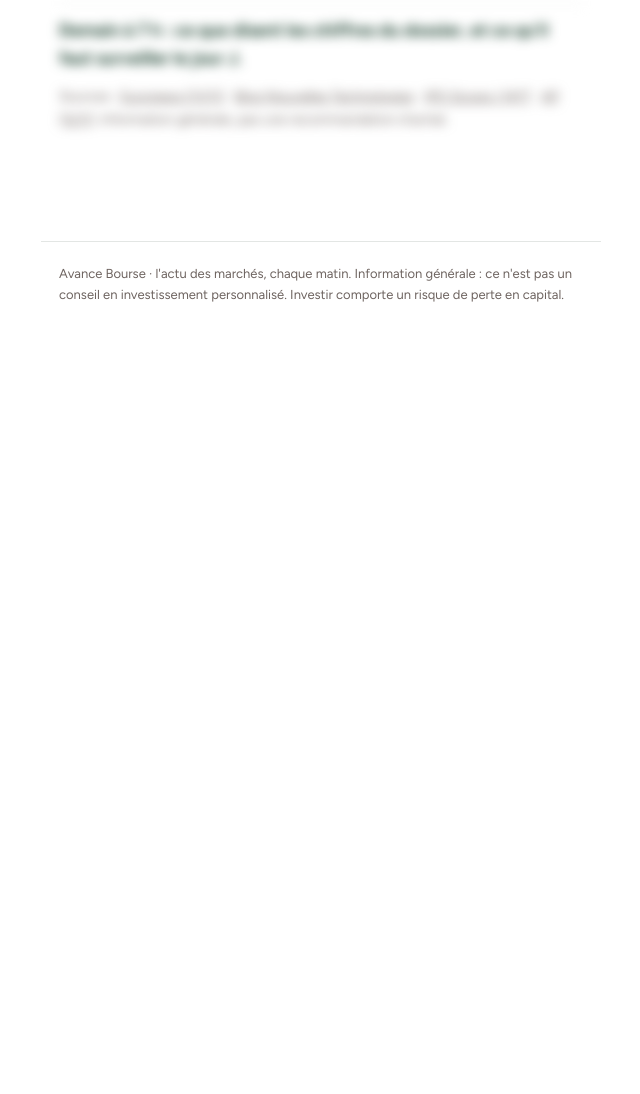
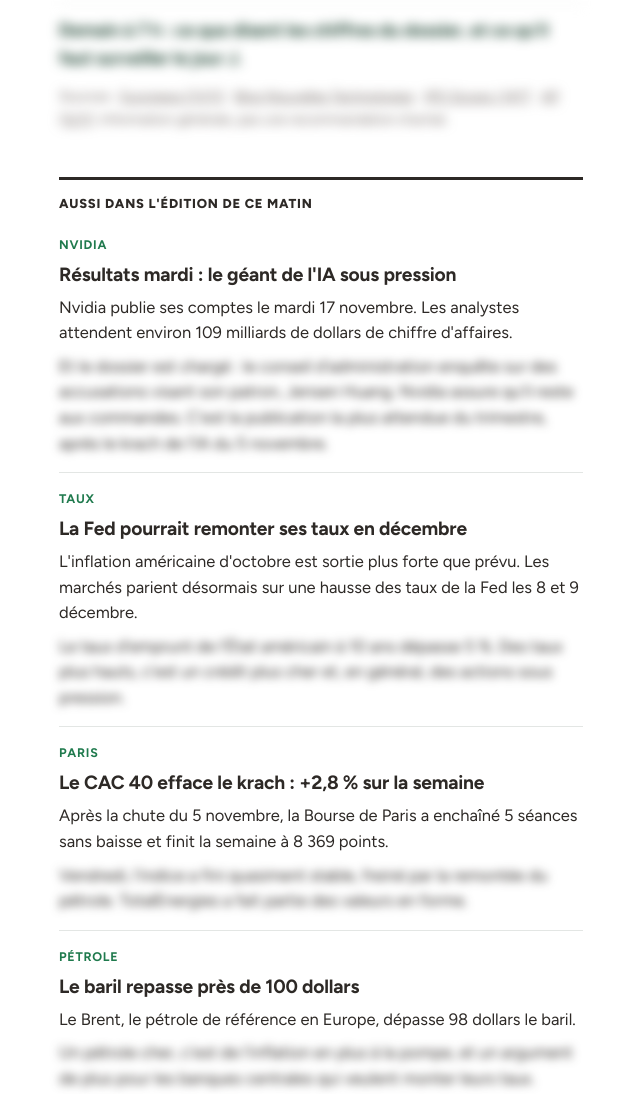
Before and after one commit to alexh2323/avance-bourse, a plain HTML site: page index.html in a window 1280 px wide. Shown: the part 1090-2184 px from the top of the page, without its empty margins (319-959 px from the left). Before the commit the page ends 1425 px from the top, so only its background shows below. Drawn offline with Linux system fonts and the light colour scheme.

Commit message:
5 actus floutées sous l'email
Co-Authored-By: Claude Opus 5.5 <noreply@anthropic.com>

```diff
--- a/index.html
+++ b/index.html
@@ -56,6 +56,16 @@ input[type=email]{width:100%;min-height:56px;border:1.5px solid #cfc4bb;border-r
 .part .p1{font-size:12px;letter-spacing:.06em;font-weight:700;color:var(--mute)}
 .part a.btn{min-height:50px;font-size:16px}
 footer{padding-block:22px 30px;font-size:13px;color:var(--mute);border-top:1px solid var(--line);margin-top:24px}
+.more{display:grid;gap:0;margin-top:26px;border-top:3px solid var(--fg)}
+.more .ht{font-size:13px;font-weight:800;letter-spacing:.06em;padding-block:14px 4px}
+.it{padding-block:16px;border-bottom:1px solid var(--line);display:grid;gap:8px}
+.it .rb{font-size:12.5px;font-weight:700;letter-spacing:.06em;color:var(--red)}
+.it h3{font-size:1.2rem;line-height:1.25;letter-spacing:-.01em}
+.it p{font-size:16.5px;line-height:1.55}
+.it .bl{filter:blur(5px);user-select:none;transition:filter .3s}
+.it .src{font-size:13px;color:var(--mute)}.it .src a{color:inherit}
+.more.open .bl{filter:none;user-select:auto}
+.it .src{display:none}.more.open .it .src{display:block}
 </style>
 </head>
 <body>
@@ -101,9 +111,17 @@ footer{padding-block:22px 30px;font-size:13px;color:var(--mute);border-top:1px s
         </form>
         <p class="meta">Gratuit. 1 email chaque matin. Désinscription en 1 clic.</p>
       </div>
-      <div id="sp"></div>
+      <div id="sp" style="height:20px"></div>
     </div>
   </article>
+<section class="more" id="more" aria-label="Aussi ce matin">
+  <p class="ht">AUSSI DANS L'ÉDITION DE CE MATIN</p>
+  <div class="it"><span class="rb">NVIDIA</span><h3>Résultats mardi : le géant de l'IA sous pression</h3><p>Nvidia publie ses comptes le mardi 17 novembre. Les analystes attendent environ 109 milliards de dollars de chiffre d'affaires.</p><p class="bl" aria-hidden="true">Et le dossier est chargé : le conseil d'administration enquête sur des accusations visant son patron, Jensen Huang. Nvidia assure qu'il reste aux commandes. C'est la publication la plus attendue du trimestre, après le krach de l'IA du 5 novembre.</p><p class="src">Sources : <a href="https://www.cmcmarkets.com/en-ie/news-and-analysis/the-week-ahead-fed-minutes-japan-cpi-nvidia-earnings">CMC Markets</a> · <a href="https://investinglive.com/news/earnings-week-ahead-nvidia-without-jensen-anthropic-s-ipo-and-the-consumer-meets-a-hiking-fed/">InvestingLive</a> · <a href="https://www.ibtimes.com/nvidia-jensen-huang-succession-plan-investigation-3809602">IBTimes</a></p></div>
+  <div class="it"><span class="rb">TAUX</span><h3>La Fed pourrait remonter ses taux en décembre</h3><p>L'inflation américaine d'octobre est sortie plus forte que prévu. Les marchés parient désormais sur une hausse des taux de la Fed les 8 et 9 décembre.</p><p class="bl" aria-hidden="true">Le taux d'emprunt de l'État américain à 10 ans dépasse 5 %. Des taux plus hauts, c'est un crédit plus cher et, en général, des actions sous pression.</p><p class="src">Sources : <a href="https://www.fxstreet.com/analysis/week-ahead-fed-minutes-inflation-data-and-nvidia-earnings-to-guide-investors-202611131033">FXStreet</a> · <a href="https://investinglive.com/news/earnings-week-ahead-nvidia-without-jensen-anthropic-s-ipo-and-the-consumer-meets-a-hiking-fed/">InvestingLive</a></p></div>
+  <div class="it"><span class="rb">PARIS</span><h3>Le CAC 40 efface le krach : +2,8 % sur la semaine</h3><p>Après la chute du 5 novembre, la Bourse de Paris a enchaîné 5 séances sans baisse et finit la semaine à 8 369 points.</p><p class="bl" aria-hidden="true">Vendredi, l'indice a fini quasiment stable, freiné par la remontée du pétrole. TotalEnergies a fait partie des valeurs en forme.</p><p class="src">Sources : <a href="https://www.boursorama.com/bourse/actualites/une-semaine-sur-les-marches-le-recap-du-9-au-13-novembre-d27af8b5274251a38d901c92d8c83ff3">Boursorama</a> · <a href="https://www.moneyvox.fr/bourse/actualites/111240/le-cac-40-totalenergies-en-forme-le-journal-de-la-bourse-du-vendredi-13-novembre-2026">Moneyvox</a></p></div>
+  <div class="it"><span class="rb">PÉTROLE</span><h3>Le baril repasse près de 100 dollars</h3><p>Le Brent, le pétrole de référence en Europe, dépasse 98 dollars le baril.</p><p class="bl" aria-hidden="true">Un pétrole cher, c'est de l'inflation en plus à la pompe, et un argument de plus pour les banques centrales qui veulent monter leurs taux.</p><p class="src">Sources : <a href="https://investinglive.com/news/earnings-week-ahead-nvidia-without-jensen-anthropic-s-ipo-and-the-consumer-meets-a-hiking-fed/">InvestingLive</a> · <a href="https://www.moneyvox.fr/bourse/actualites/111240/le-cac-40-totalenergies-en-forme-le-journal-de-la-bourse-du-vendredi-13-novembre-2026">Moneyvox</a></p></div>
+  <div class="it"><span class="rb">CRYPTO</span><h3>Bitcoin : 5 semaines de baisse d'affilée</h3><p>Le bitcoin tourne autour de 74 000 dollars, loin de son record de 126 000 dollars d'octobre 2025.</p><p class="bl" aria-hidden="true">Les fonds bitcoin cotés en Bourse voient l'argent sortir, et la perspective d'une hausse des taux n'aide pas les actifs les plus risqués.</p><p class="src">Sources : <a href="https://cryptoticker.io/fr/cours-bitcoin-sorties-ibit-moyenne-mobile-200-jours/">Cryptoticker</a> · <a href="https://www.capmad.com/article/le-bitcoin-glisse-a-77300-son-plus-bas-en-plus-dun-mois-sur-fond-de-stress-reglementaire-americain">Capmad</a></p></div>
+</section>
 </main>
 
 <footer class="wrap">Avance Bourse · l'actu des marchés, chaque matin. Information générale : ce n'est pas un conseil en investissement personnalisé. Investir comporte un risque de perte en capital.</footer>
@@ -119,6 +137,7 @@ document.getElementById("f").addEventListener("submit",e=>{
   document.getElementById("box").innerHTML='<span class="k">✓ C\'EST DÉBLOQUÉ</span><h3>Bonne lecture. Ta première édition arrive demain à 7 h.</h3>';
   w.prepend(document.getElementById("box"));w.classList.add("open");
   document.getElementById("suite").removeAttribute("aria-hidden");
+  document.getElementById("more").classList.add("open");document.querySelectorAll("#more .bl").forEach(x=>x.removeAttribute("aria-hidden"));
 });
 </script>
 </body>
```
